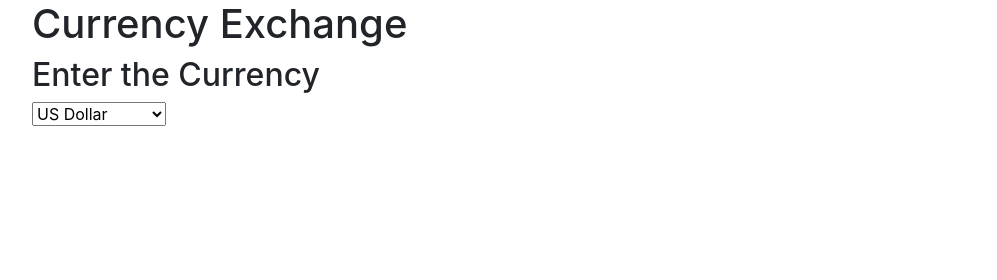
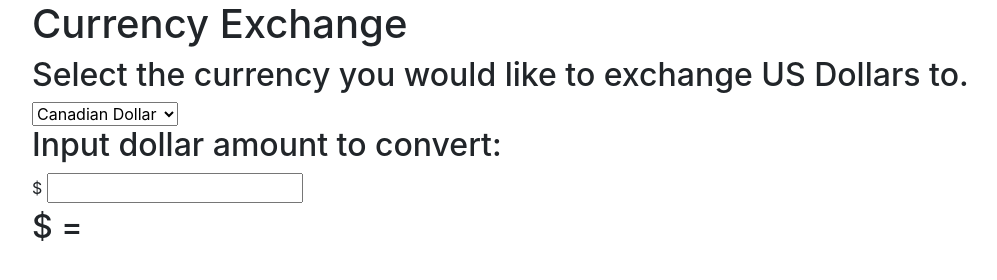
Before and after one commit to TrevorH08/currency-exchanger, a website built with webpack: page src/index.html in a window 1280 px wide. Shown: the whole page, without its empty margins (53-1050 px from the left). Built offline with nearby package versions, Linux system fonts and the light colour scheme.

Commit message:
add input and output to html

```diff
--- a/src/css/styles.css
+++ b/src/css/styles.css
@@ -0,0 +1,3 @@
+hidden {
+  display: none;
+}
--- a/src/index.html
+++ b/src/index.html
@@ -7,13 +7,20 @@
   <div class="container">
     <h1>Currency Exchange</h1>
     <form id="exchanger">
-      <h2>Enter the Currency</h2>
+      <h2>Select the currency you would like to exchange US Dollars to.</h2>
       <select name="currency" id="currency">
-        <option value="USD">US Dollar</option>
+        <option value="CAD">Canadian Dollar</option>
         <option value="JPY">Japanese Yen</option>
         <option value="EUR">European Euro</option>
+        <option value="SEK">Swedish Krona</option>
+        <option value="AUD">Australian Dollar</option>
       </select>
+      <br>
+      <h2>Input dollar amount to convert: </h2>
+      <label for="amountInput">$</label>
+      <input type="number" id="amountInput" name="amountInput">
     </form>
+    <h2 id="results" class="hidden">$<span id="usdInput"></span> = <span id="selectedCurrency"></span></h3>
   </div>
 </body>
 </html>
```
